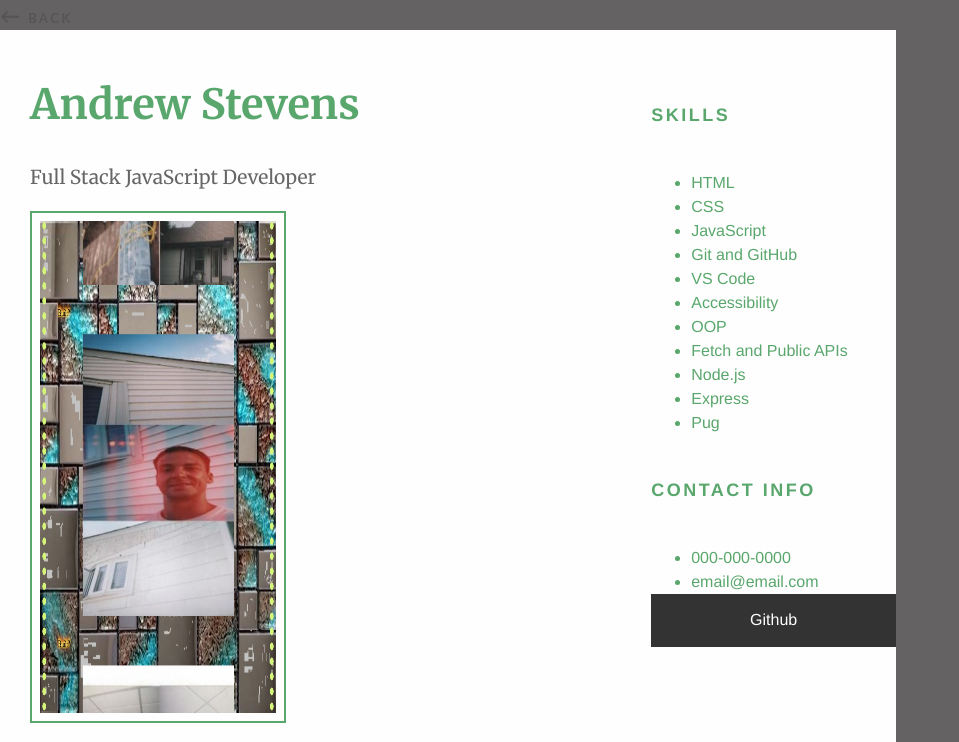
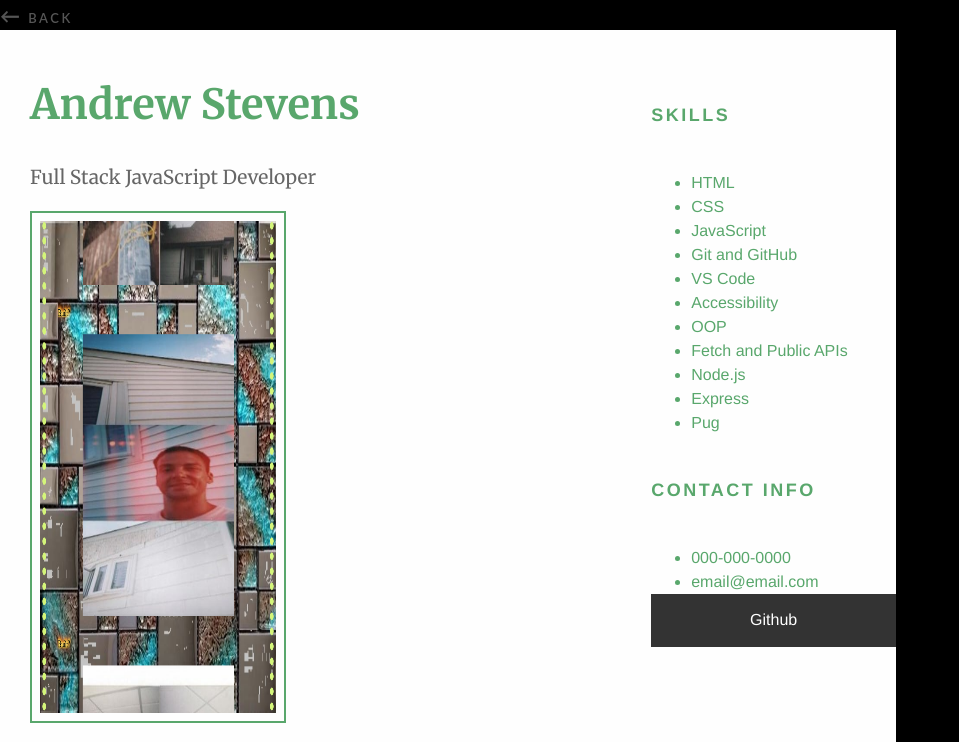
Before and after one commit to AndrewTeamTree/U6-IN-HTML, a plain HTML site: page about.html in a window 1280 px wide. Shown: the top 742 px of the page, without its empty margins (0-959 px from the left). Drawn offline with Linux system fonts and the light colour scheme; a web font is replaced by a local one.

Commit message:
Update styles.css

```diff
--- a/public/css/styles.css
+++ b/public/css/styles.css
@@ -13,7 +13,7 @@ body {
   font-weight: normal;
   line-height: 1.5;
   color: #59a76c;
-  background-color: #646262;
+  background-color: #000000;
   transform: translateX(0px);
   transition: all 0.4s ease-out;
 }
```
